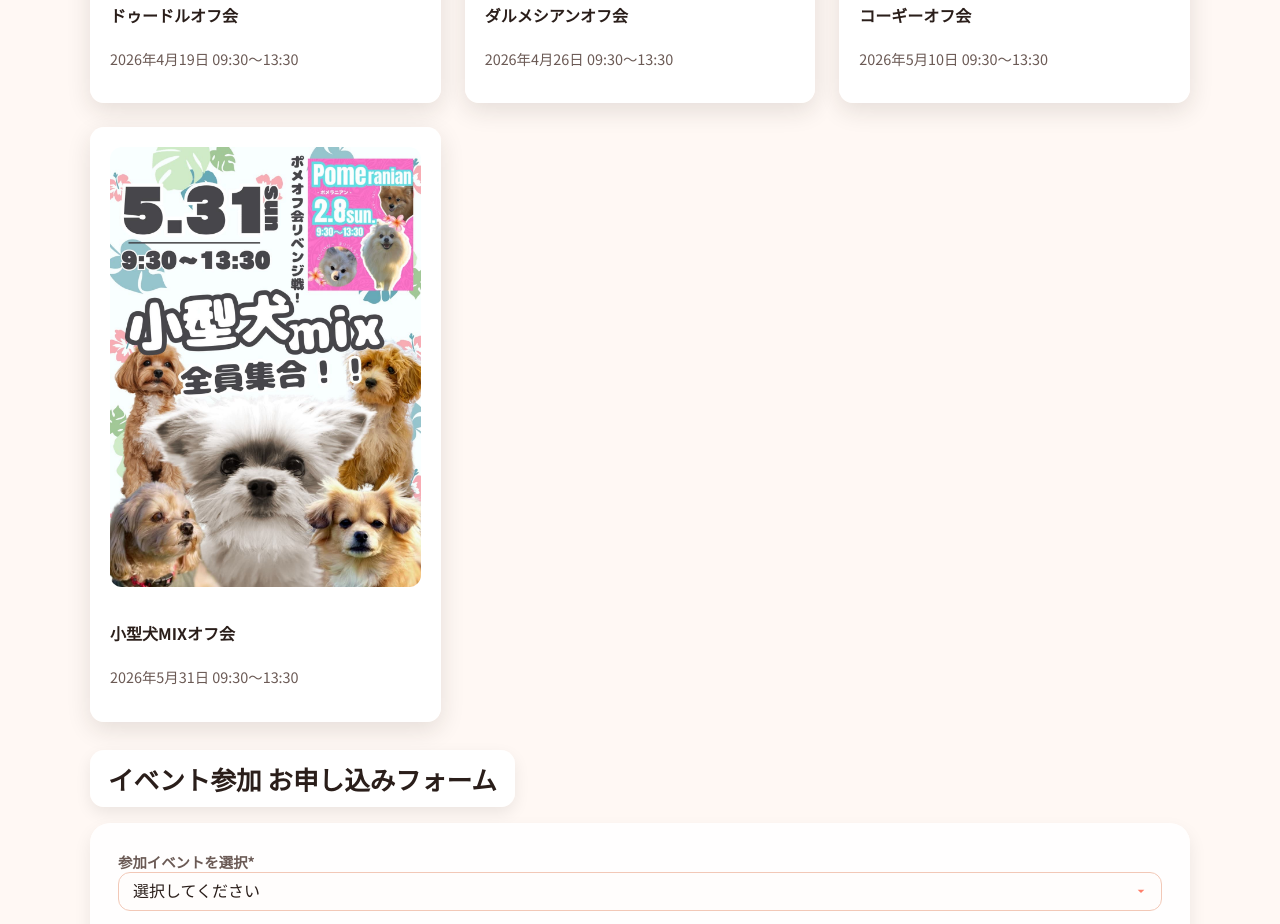
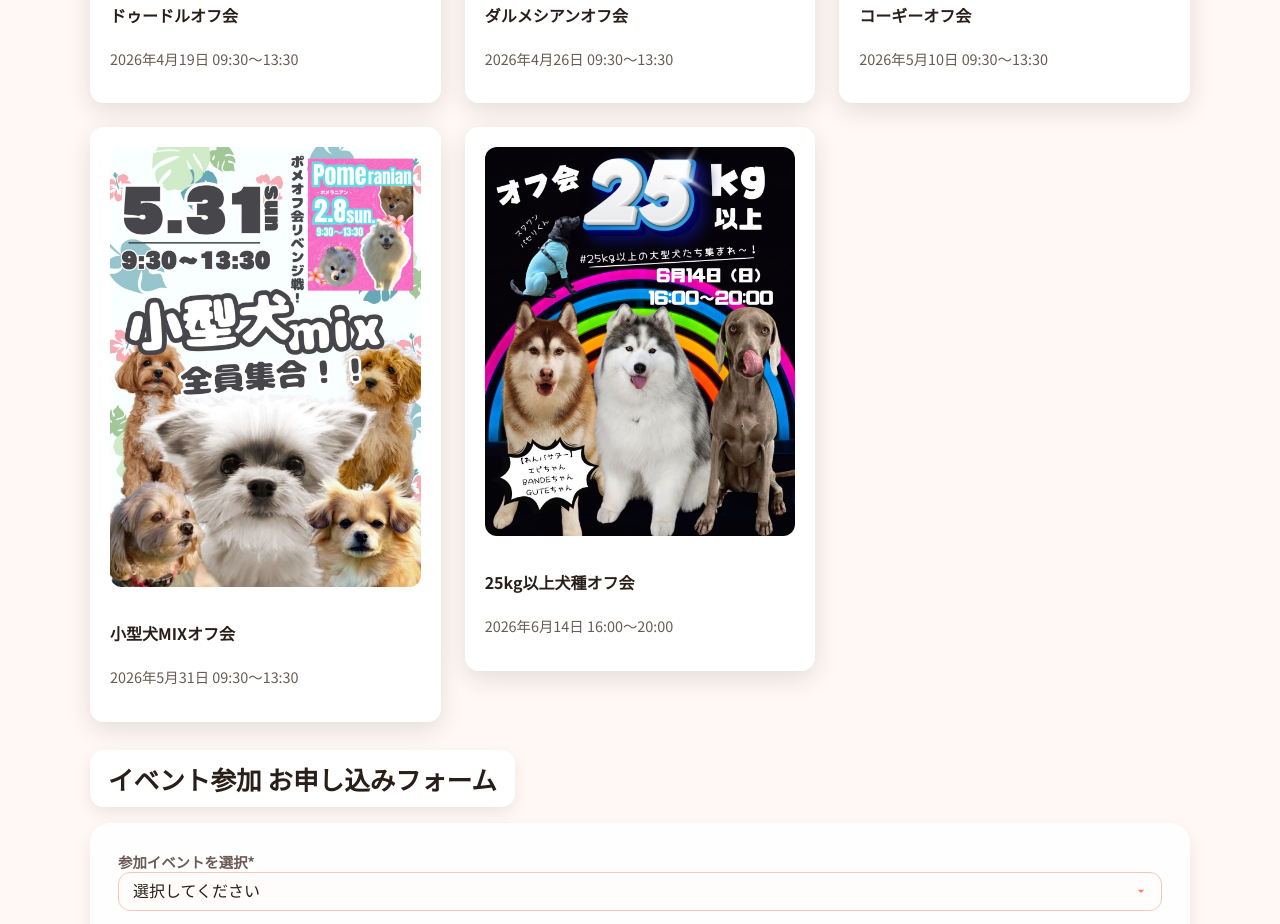
Before and after one commit to Dog-webs/akahai-events, a plain HTML site: page index.html in a window 1280 px wide. Shown: the part 1480-2404 px from the top of the page. Drawn offline with nearby package versions, Linux system fonts and the light colour scheme.

Commit message:
25kg以上犬種オフ会追加

```diff
--- a/index.html
+++ b/index.html
@@ -492,6 +492,12 @@
       <p class="muted">2026年5月31日 09:30〜13:30</p>
     </article>
 
+    <article class="card fade-up event-card">
+      <img src="images/event12.jpg" alt="イベント画像" style="width:100%; border-radius:12px; margin-bottom:8px;">
+      <h4>25kg以上犬種オフ会</h4>
+      <p class="muted">2026年6月14日 16:00〜20:00</p>
+    </article>
+
   </div>
 </section>
 
@@ -507,6 +513,7 @@
             <option value="ダルメシアンオフ会">ダルメシアンオフ会 (2026年4月26日)</option>
             <option value="コーギーオフ会">コーギーオフ会 (2026年5月10日)</option>
             <option value="小型犬MIXオフ会">小型犬MIXオフ会 (2026年5月31日)</option>
+            <option value="25kg以上犬種オフ会">25kg以上犬種オフ会 (2026年6月14日)</option>
           </select>
         </label>
 
```
Also changed, not shown: images/event12.jpg (added), 1 other file.
